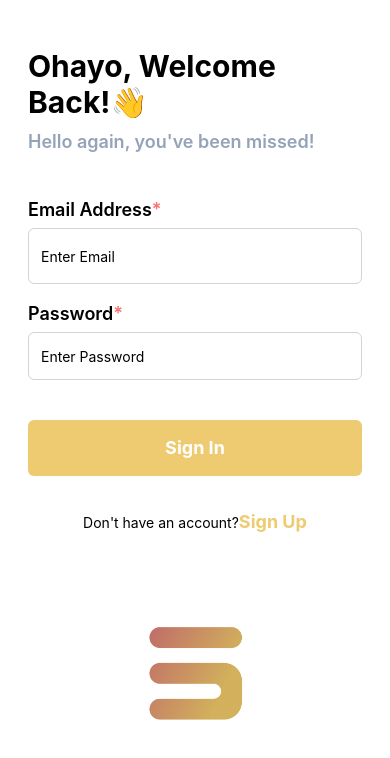
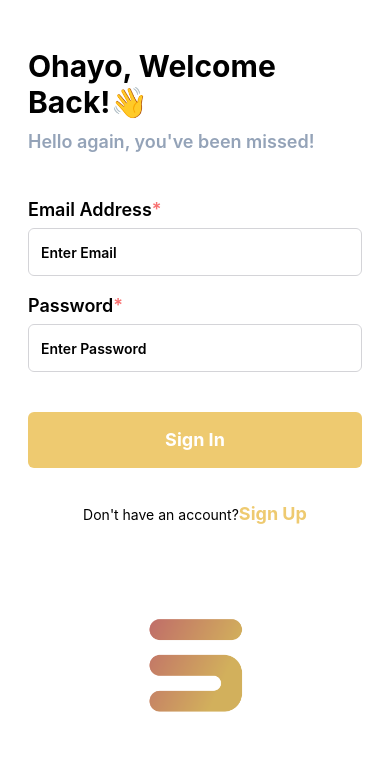
Before and after one commit to JewelSama/SamaNet, a React Native app: screen /SignIn in a window 390 px wide. Shown: the top 758 px of the page. Built offline with nearby package versions, Linux system fonts and the light colour scheme.

Commit message:
signin scr

```diff
--- a/screens/SignInScreen.jsx
+++ b/screens/SignInScreen.jsx
@@ -1,4 +1,4 @@
-import { SafeAreaView, View, Text, TextInput, TouchableOpacity, Image } from 'react-native'
+import { SafeAreaView, ScrollView, View, Text, TextInput, TouchableOpacity, Image } from 'react-native'
 import React from 'react'
 import GlobalStyles from '../Config/GlobalStyles'
 import { useNavigation } from '@react-navigation/native'
@@ -9,7 +9,7 @@ const SignInScreen = () => {
   const navigation = useNavigation()
   return (
     <SafeAreaView style={GlobalStyles.droidSafeArea} className="h-full bg-white">
-    <View className="px-7 relative h-full">
+    <ScrollView className="px-7 relative h-full" contentContainerStyle={{paddingBottom: 10}} automaticallyAdjustKeyboardInsets={true} showsVerticalScrollIndicator={false}>
     <View className="mt-12 space-y-2">
           <Text className="text-3xl font-bold">Ohayo, Welcome Back!👋</Text>
           <Text className="text-lg font-semibold text-slate-400">Hello again, you've been missed!</Text>
@@ -18,16 +18,17 @@ const SignInScreen = () => {
     <View className="space-y-1">
             <Text className="text-lg font-semibold">Email Address<Text className="text-red-400">*</Text></Text>
             <TextInput
-              className="border-zinc-300 px-3 w-full h-14 border rounded-md"
+              className="border-zinc-300 px-3 w-full  font-semibold h-12 border rounded-md"
               placeholder='Enter Email'
               textAlignVertical='center'
+              spellCheck={false}
             />
     </View>
 
     <View className="space-y-1">
             <Text className="text-lg font-semibold">Password<Text className="text-red-400">*</Text></Text>
             <TextInput
-              className="border-zinc-300 px-3 w-full h-12 border rounded-md mb-6"
+              className="border-zinc-300 px-3 font-semibold w-full h-12  border rounded-md mb-6"
               placeholder='Enter Password'
               textAlignVertical='center'
               secureTextEntry={true}
@@ -47,14 +48,14 @@ const SignInScreen = () => {
           <TouchableOpacity onPress={() => navigation.navigate("SignUp")}><Text className="font-bold text-lg text-[#eeca70]">Sign Up</Text></TouchableOpacity>
     </View>
 
+
     <View className="w-full items-center mt-20">
       <Image
         source={Logo}
         className="h-28 w-28"
         />
     </View>
-
-    </View>
+    </ScrollView>
     </SafeAreaView>
   )
 }
```
